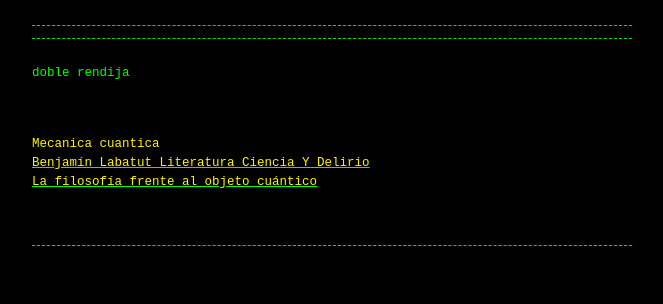
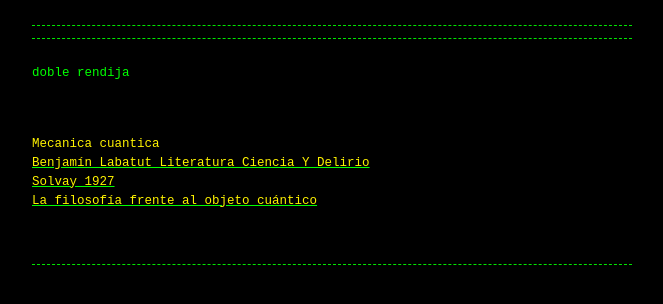
Before and after one commit to Guerrillaradio/doble_rendija, a Jekyll site: the page built from index.md, in a window 1280 px wide. Shown: the top 304 px of the page, without its empty margins (308-971 px from the left). Built offline with Jekyll 4.4.1, drawn with Linux system fonts in a browser that asks for light colours; our own code applies the rules of GitHub Pages for plain Markdown files.

Commit message:
Update index.md

```diff
--- a/index.md
+++ b/index.md
@@ -3,4 +3,5 @@
 
 <div><font color="#fff300">Mecanica cuantica</font></div><div></div><div><font color="#fff300"> </font><font color="#fff300"> </font></div>
 <a href="https://archive.org/details/btg-talks-benjamin-labatut-literatura-ciencia-y-delirio_202505"><div><font color="#fff300">Benjamín Labatut Literatura Ciencia Y Delirio</font></div><div></div><div><font color="#fff300"> </font><font color="#fff300"> </font></div>
+<a href="https://www.bbc.com/mundo/articles/cmm9vdndzdeo"><div><font color="#fff300">Solvay 1927</font></div><div></div><div><font color="#fff300"> </font><font color="#fff300"> </font></div>
 <a href="https://www.scielo.org.mx/scielo.php?script=sci_arttext&pid=S1870-35422017000200107"><div><font color="#fff300">La filosofía frente al objeto cuántico</font></div><div></div><div><font color="#fff300"> </font><font color="#fff300"> </font></div></a>
```
